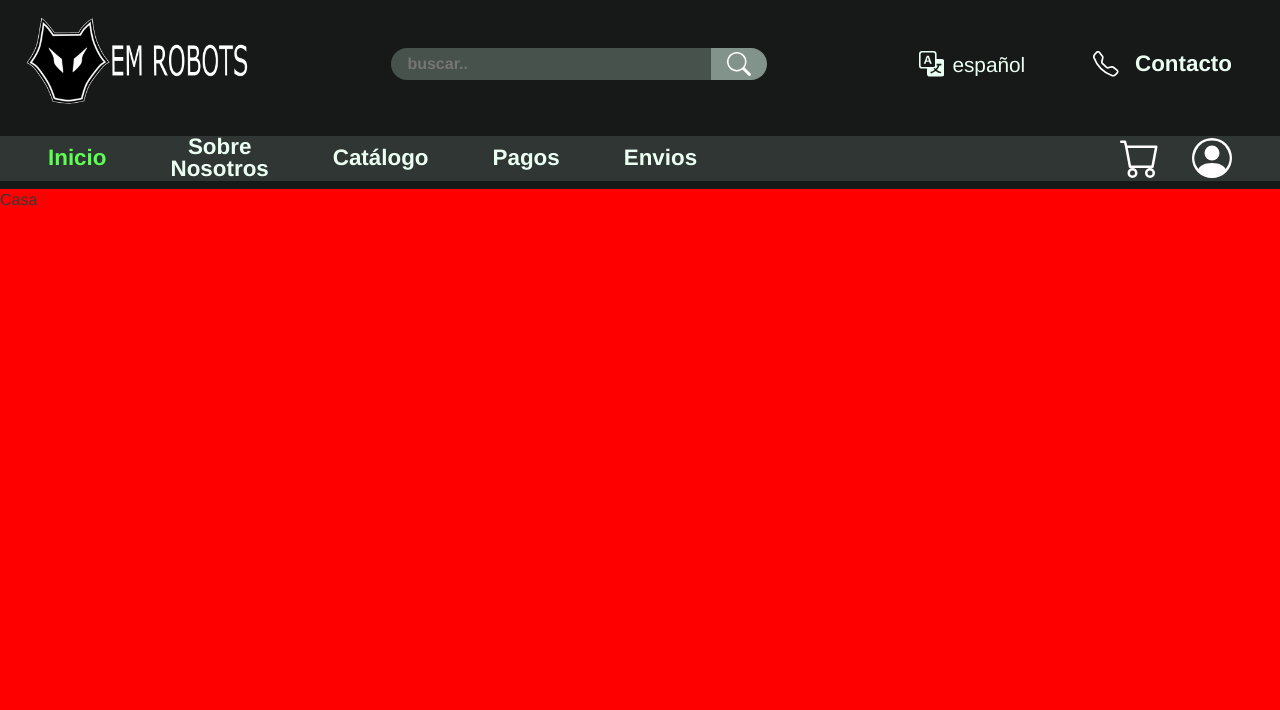
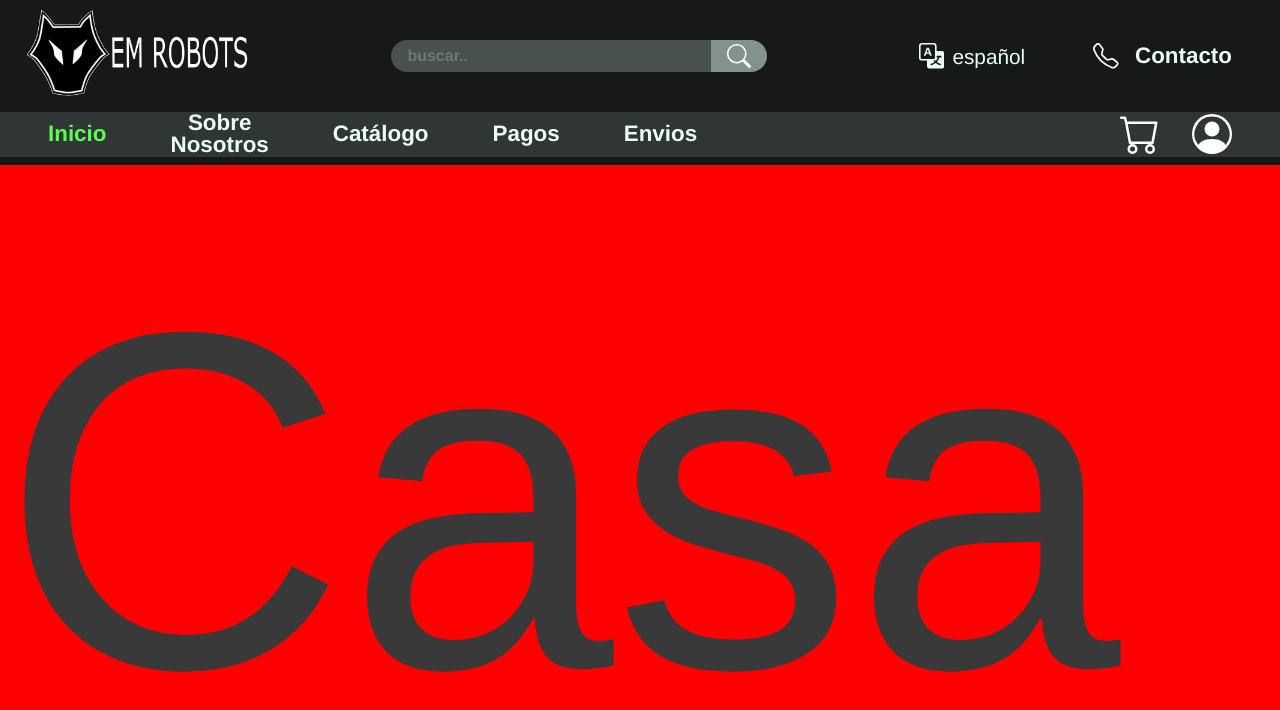
Before and after one commit to EnzoBorrelli/EMR-WebAPP, a React (Vite) app: page /Home in a window 1280 px wide. Shown: the top 710 px of the page. Built offline with nearby package versions, Linux system fonts and the light colour scheme.

Commit message:
stiky nav

```diff
--- a/src/components/Home/Home.css
+++ b/src/components/Home/Home.css
@@ -1,4 +1,5 @@
 .divHome{
+    font-size: 30rem;
     background-color: red;
     height: 2000px;
 }
--- a/src/components/LandingMenu/LandingMenu.css
+++ b/src/components/LandingMenu/LandingMenu.css
@@ -11,7 +11,8 @@
 
 .LandingMenu {
   width: 100%;
-  /*position: fixed;*/
+  position: relative;
+  z-index: 1;
   display: flex;
   flex-flow: row wrap;
   justify-content: space-between;
@@ -31,15 +32,18 @@
   display: flex;
   flex-flow: row nowrap;
   background-color: var(--primary-bg-color);
-  margin: 0.5rem 0;
 }
 .Container-sub--b {
+  width: 100%;
   padding-left: 1rem;
   padding-right: 2rem;
   display: flex;
   flex-flow: row nowrap;
   background-color: var(--secondary-bg-color);
-  margin: 0.5rem 0;
+  margin-bottom: .5rem;
+}
+.Sub-b--fixed{
+  position: fixed;
 }
 .Container-sub--user {
   width: 100%;
--- a/src/components/LandingMenu/LandingMenu.jsx
+++ b/src/components/LandingMenu/LandingMenu.jsx
@@ -6,12 +6,21 @@ import logo from "./logo.png";
 
 const LandingMenu = () => {
   const [menu, setMenu] = useState(false);
+  const [fix, setFix] = useState(false);
   const { texts, handleLanguage } = useContext(LanguageContext);
 
   const toggleMenu = () => {
     setMenu(!menu);
   };
-
+  function setFixed(){
+  if(window.scrollY >=100){
+    setFix(true)
+  }
+  else{
+    setFix(false)
+  }
+  }
+window.addEventListener('scroll',setFixed);
   return (
     <header className="LandingMenu">
       <div className="LandingMenu-Container">
@@ -71,7 +80,7 @@ const LandingMenu = () => {
             </a>
           </div>
         </div>
-        <div className="Container-sub--b">
+        <div className={fix ? "Container-sub--b Sub-b--fixed" : "Container-sub--b"}>
           <div className="Container-sub--nav">
             <button onClick={toggleMenu} className="LandingMenu-Dropbutton">
               <svg
--- a/src/languages/br.json
+++ b/src/languages/br.json
@@ -5,7 +5,7 @@
         "Home" :"Lar",
         "AboutUs" : "Sobre Nós",
         "Catalogue" : "Catálogo",
-        "Payment" : "Pagamento",
+        "Payment" : "Pwinagamento",
         "Shipping" : "Envios"
     },
     "Home":{
```
